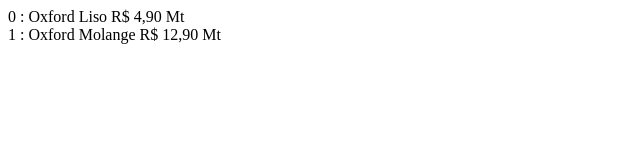
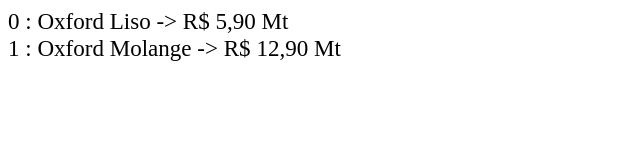
Before and after one commit to geanCarneiro/SistemaChaveDeOuro, a plain HTML site: page index.htm in a window 1280 px wide. Shown: the whole page, without its empty margins (0-640 px from the left). Drawn offline with Linux system fonts and the light colour scheme.

Commit message:
Desenvolvimento da database

```diff
--- /dev/null
+++ b/DBTercido.js
@@ -0,0 +1,12 @@
+function DBTercido(){
+
+    this.tercidos = new Array();
+
+    this.add = function( _nome, _preco, _medida ){
+        let nome   = ( _nome   ) ? _nome   : '';
+        let preco  = ( _preco  ) ? _preco  : 0.0;
+        let medida = ( _medida ) ? _medida : unidadeMedida.metros;
+
+        this.tercidos.push( new Tercido( nome, preco, medida ) );
+    }
+}
--- /dev/null
+++ b/Tercido.js
@@ -0,0 +1,10 @@
+function Tercido(_nome, _preco, _medida){
+    this.nome   = _nome;
+    this.preco  = _preco;
+    this.medida = _medida;
+
+    this.precoAsString = function(){
+        return 'R$ ' + this.preco.toFixed(2).replace('.', ',') + ' ' + this.medida
+    }
+
+}
--- a/database.js
+++ b/database.js
@@ -1,14 +1,5 @@
 var database_malha = new Array();
-var database_tercido = new Array();
+var dbtercido = new DBTercido();
 
-
-database_tercido.push({
-    desc : 'Oxford Liso',
-    preco : 4.9,
-    medida : 'Mt',
-});
-database_tercido.push({
-    desc : 'Oxford Molange',
-    preco : 12.9,
-    medida : 'Mt',
-});
+dbtercido.add( 'Oxford Liso'    , 5.9  );
+dbtercido.add( 'Oxford Molange' , 12.9 );
--- a/index.htm
+++ b/index.htm
@@ -1,11 +1,22 @@
 <html>
     <head>
         <title>CHAVE DE OURO</title>
+        <meta charset="utf-8">
+        <script type="text/javascript" src="scriptGeral.js"></script>
+        <script type="text/javascript" src="Tercido.js"></script>
+        <script type="text/javascript" src="DBTercido.js"></script>
         <script type="text/javascript" src="database.js"></script>
+        <link rel="stylesheet" type="text/css" href="style.css" >
+
+    </head>
+    <body>
+        <div class="out"></div>
+
         <script>
-            database_tercido.forEach(function(item, index){
-                document.write(index + ' : ' + item.desc + ' R$ ' + item.preco.toFixed(2).replace('.', ',') + ' ' + item.medida + '<br>');
+            document.getElementsByClassName('out')[0].innerHTML = '';
+            dbtercido.tercidos.forEach(function(item, index){
+                document.getElementsByClassName('out')[0].innerHTML += index + ' : ' + item.nome + ' -> ' + item.precoAsString() + '<br>';
             })
         </script>
-    </head>
+    </body>
 </html>
--- /dev/null
+++ b/scriptGeral.js
@@ -0,0 +1 @@
+var unidadeMedida = Object.freeze({ metros : 'Mt', kilos : 'Kg' });
--- /dev/null
+++ b/style.css
@@ -0,0 +1,3 @@
+* {
+    font-size: 1.2rem;
+}
```
